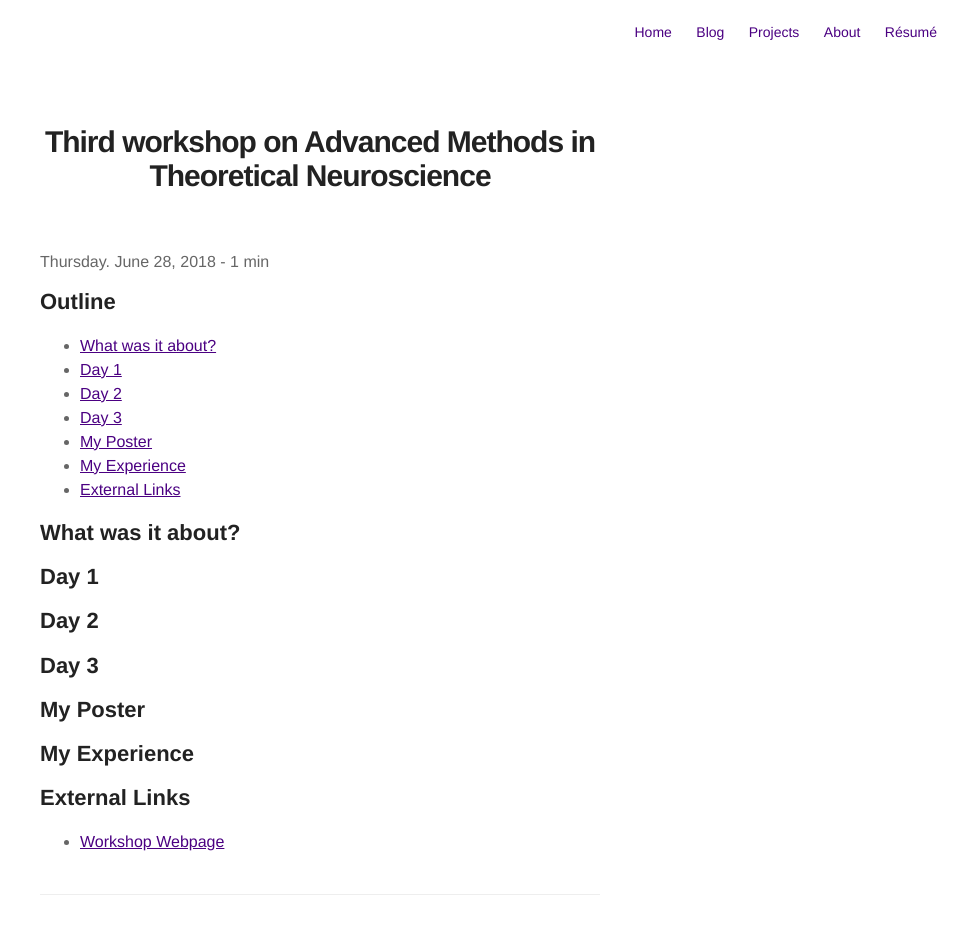
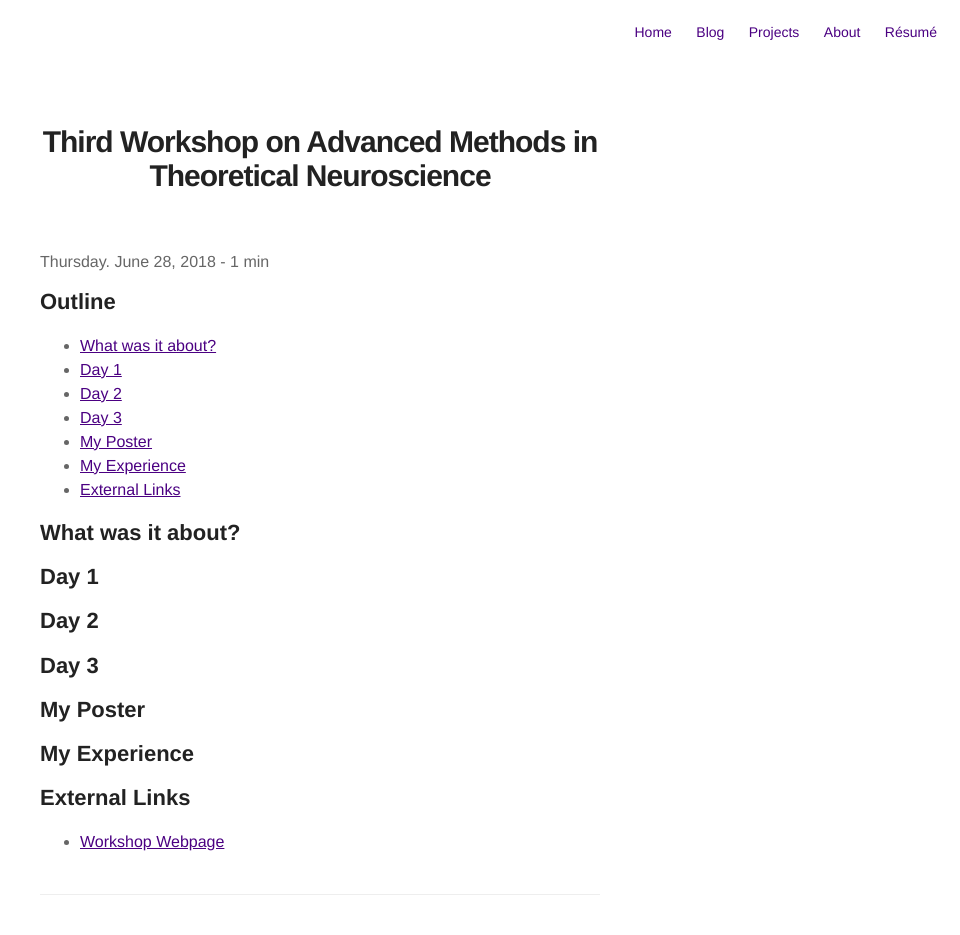
Before and after one commit to mohammadbashiri/mohammadbashiri.github.io-old, a Jekyll site: the page built from _posts/2018-06-28-Third-Workshop-on-Advanced-Theoretical-Neuroscience.markdown, in a window 1280 px wide. Shown: the top 935 px of the page, without its empty margins (320-1280 px from the left). Built offline with Jekyll 4.4.1, drawn with Linux system fonts in a browser that asks for light colours; comment, search, counter and statistics services are not loaded.

```diff
--- a/_posts/2018-06-28-Third-Workshop-on-Advanced-Theoretical-Neuroscience.markdown
+++ b/_posts/2018-06-28-Third-Workshop-on-Advanced-Theoretical-Neuroscience.markdown
@@ -1,5 +1,5 @@
 ---
-title: "Third workshop on Advanced Methods in Theoretical Neuroscience"
+title: "Third Workshop on Advanced Methods in Theoretical Neuroscience"
 layout: post
 date: 2018-06-28 19:00
 image: /assets/images/markdown.jpg
@@ -9,7 +9,7 @@ author: Mohammad Bashiri
 ---
 
 ## Outline
-- [What was it about?](#what-was-it-about-?)
+- [What was it about?](#what-was-it-about?)
 - [Day 1](#day-1)
 - [Day 2](#day-2)
 - [Day 3](#day-3)
```
